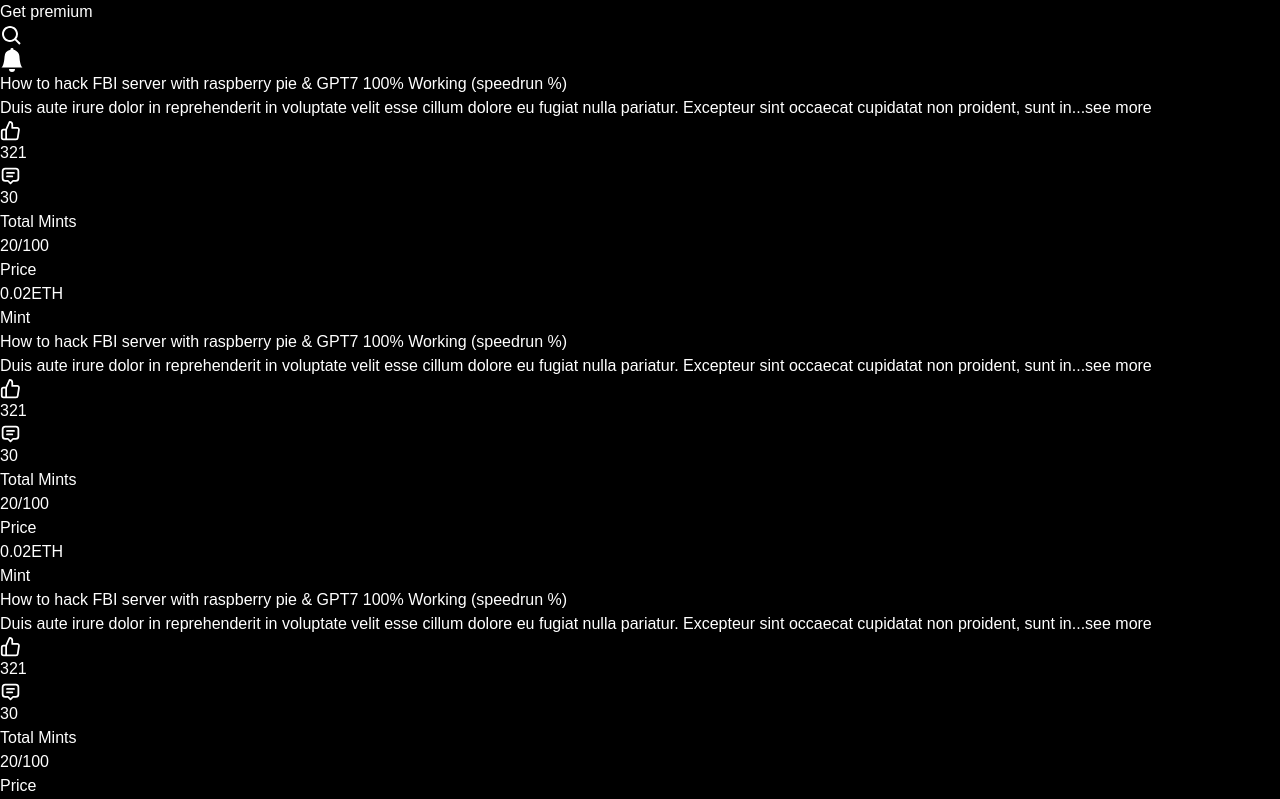
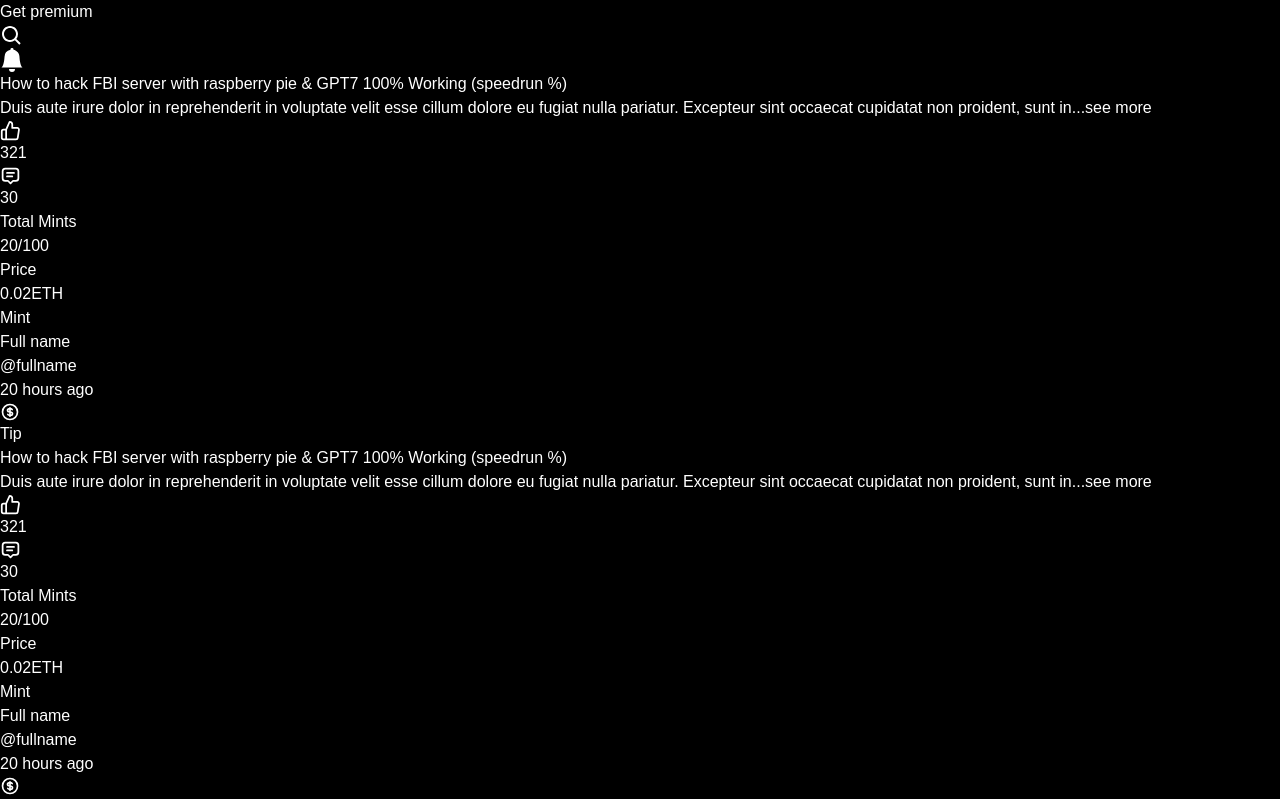
Before and after one commit to OxBryte/basessions-app, a React (Vite) app: page / in a window 1280 px wide. Shown: the top 799 px of the page. Built offline with nearby package versions, Linux system fonts and the light colour scheme.

Commit message:
Refactor ContentCard component and update styles

```diff
--- a/src/components/features/ContentCard.jsx
+++ b/src/components/features/ContentCard.jsx
@@ -1,4 +1,5 @@
 import { FiThumbsUp } from "react-icons/fi";
+import { HiOutlineCurrencyDollar } from "react-icons/hi";
 import { TbMessage2 } from "react-icons/tb";
 
 export default function ContentCard() {
@@ -22,16 +23,16 @@
           </div>
           <div className="flex gap-2 items-center text-white/60">
             <TbMessage2 size={21} />
-            <p className="!m-0 text-sm text-white/90">30</p>
+            <p className="!m-0 text-sm text-white/80">30</p>
           </div>
         </div>
         <div className="flex items-center gap-4">
           <div className="flex flex-col items-center">
-            <p className="text-white/90 text-sm">Total Mints</p>
+            <p className="text-white/80 text-sm">Total Mints</p>
             <p className="text-white/60 text-sm">20/100</p>
           </div>
           <div className="flex flex-col items-center">
-            <p className="text-white/90 text-sm">Price</p>
+            <p className="text-white/80 text-sm">Price</p>
             <p className="text-white/60 text-sm">0.02ETH</p>
           </div>
           <button className="px-6 py-2.5 bg-blue-600 rounded-full text-sm">
@@ -39,6 +40,22 @@
           </button>
         </div>
       </div>
+      <div className="w-full flex items-center gap-4 justify-between">
+        <div className="flex gap-3 items-center">
+          <div className="w-12 h-12 bg-white/30 rounded-full"></div>
+          <div className="space-y-0">
+            <h1 className="font-semibold !m-0 text-lg text-white/80">
+              Full name
+            </h1>
+            <p className="text-white/60 !m-0 text-sm">@fullname</p>
+          </div>
+          <p className="text-xs text-white/60">20 hours ago</p>
+        </div>
+        <button className="border border-white/60 text-white/60 px-3 py-1.5 gap-2 rounded-full flex items-center">
+          <HiOutlineCurrencyDollar size={20} />
+          Tip
+        </button>
+      </div>
     </div>
   );
 }
--- a/src/pages/Home.jsx
+++ b/src/pages/Home.jsx
@@ -2,7 +2,7 @@
 
 export default function Home() {
   return (
-    <div className="w-full space-y-6 mx-auto">
+    <div className="w-full space-y-10 mx-auto">
       <ContentCard />
       <ContentCard />
       <ContentCard />
```
